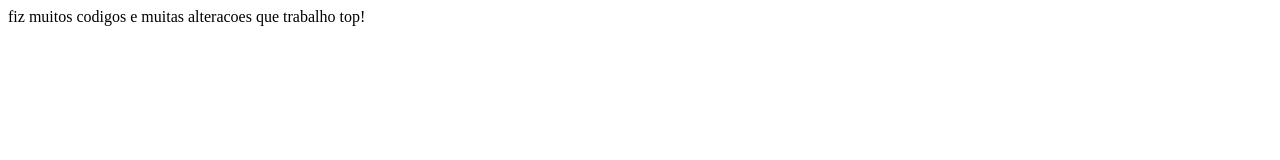
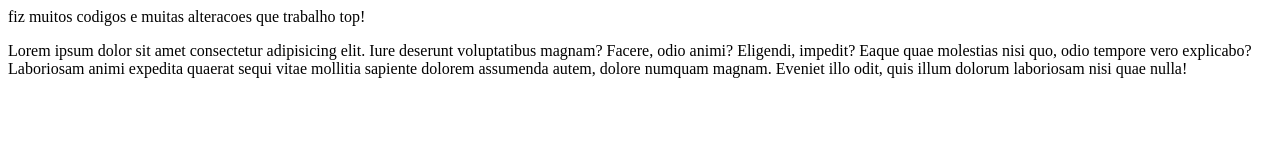
Before and after one commit to ruan67689/cozinhaunder, a plain HTML site: page index.html in a window 1280 px wide. Drawn offline with Linux system fonts and the light colour scheme.

Commit message:
inicio da estilização

```diff
--- a/index.html
+++ b/index.html
@@ -1,12 +1,21 @@
 <!DOCTYPE html>
 <html lang="en">
+
 <head>
     <meta charset="UTF-8">
     <meta http-equiv="X-UA-Compatible" content="IE=edge">
     <meta name="viewport" content="width=device-width, initial-scale=1.0">
     <title>Document</title>
 </head>
+
 <body>
     fiz muitos codigos e muitas alteracoes que trabalho top!
+    <div class="container">
+       <p> Lorem ipsum dolor sit amet consectetur adipisicing elit. Iure deserunt voluptatibus magnam? Facere, odio animi?
+        Eligendi, impedit? Eaque quae molestias nisi quo, odio tempore vero explicabo? Laboriosam animi expedita quaerat
+        sequi vitae mollitia sapiente dolorem assumenda autem, dolore numquam magnam. Eveniet illo odit, quis illum
+        dolorum laboriosam nisi quae nulla!</p>
+    </div>
 </body>
+
 </html>
```
Also changed, not shown: sryle.css (added).
